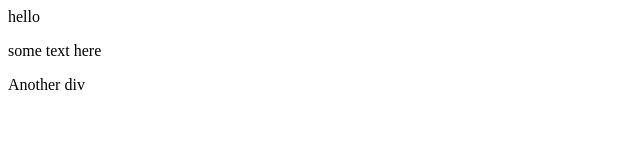
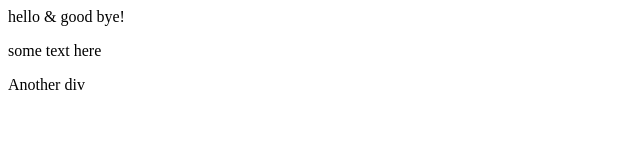
Before and after one commit to azkura/git, a plain HTML site: page index.html in a window 1280 px wide. Shown: the whole page, without its empty margins (0-640 px from the left). Drawn offline with Linux system fonts and the light colour scheme.

Commit message:
good bye added

```diff
--- a/index.html
+++ b/index.html
@@ -1,3 +1,3 @@
-<p>hello</p>
+<p>hello & good bye!</p>
 <p>some text here</p>
 <div>Another div</div>
```
